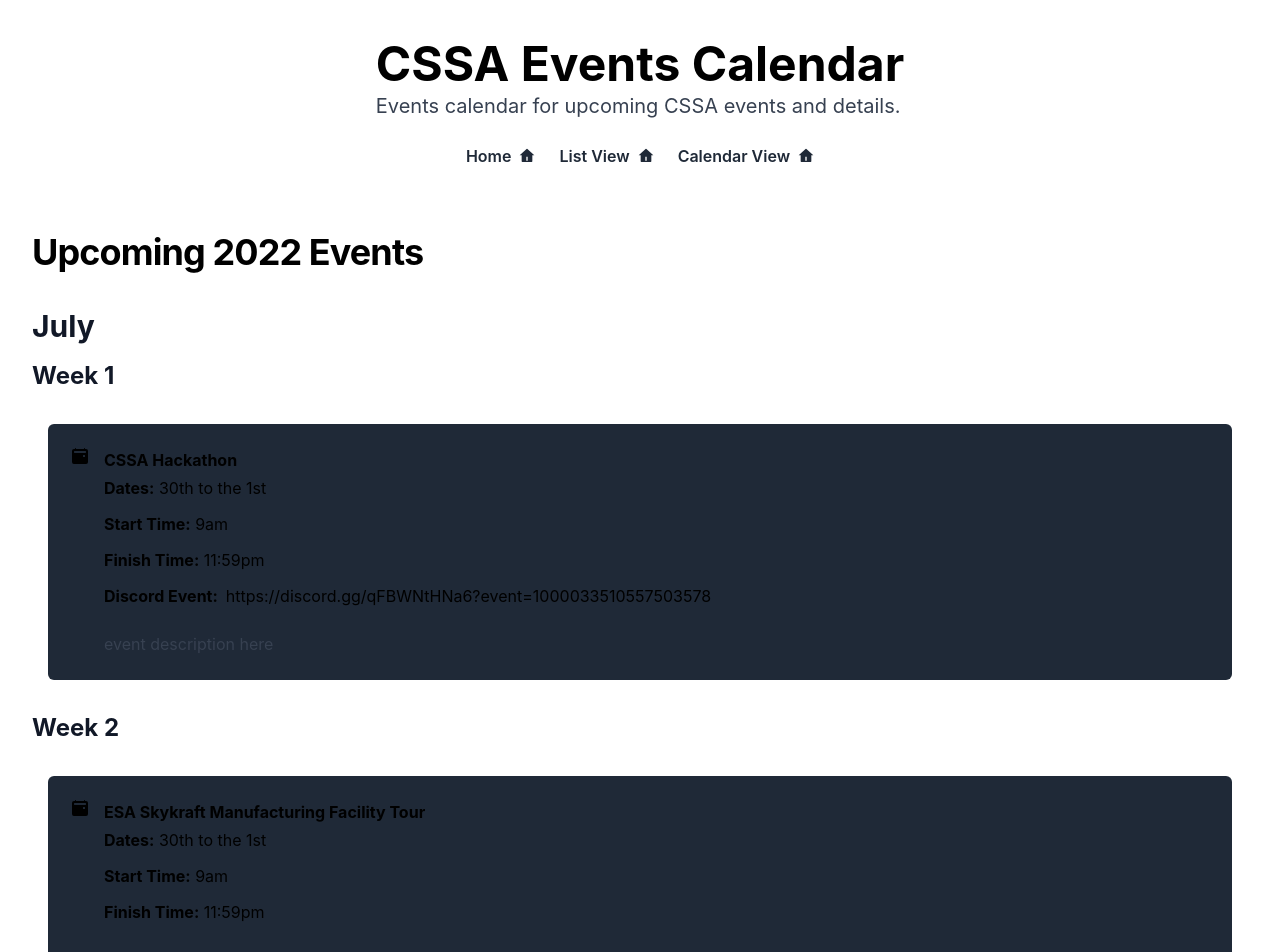
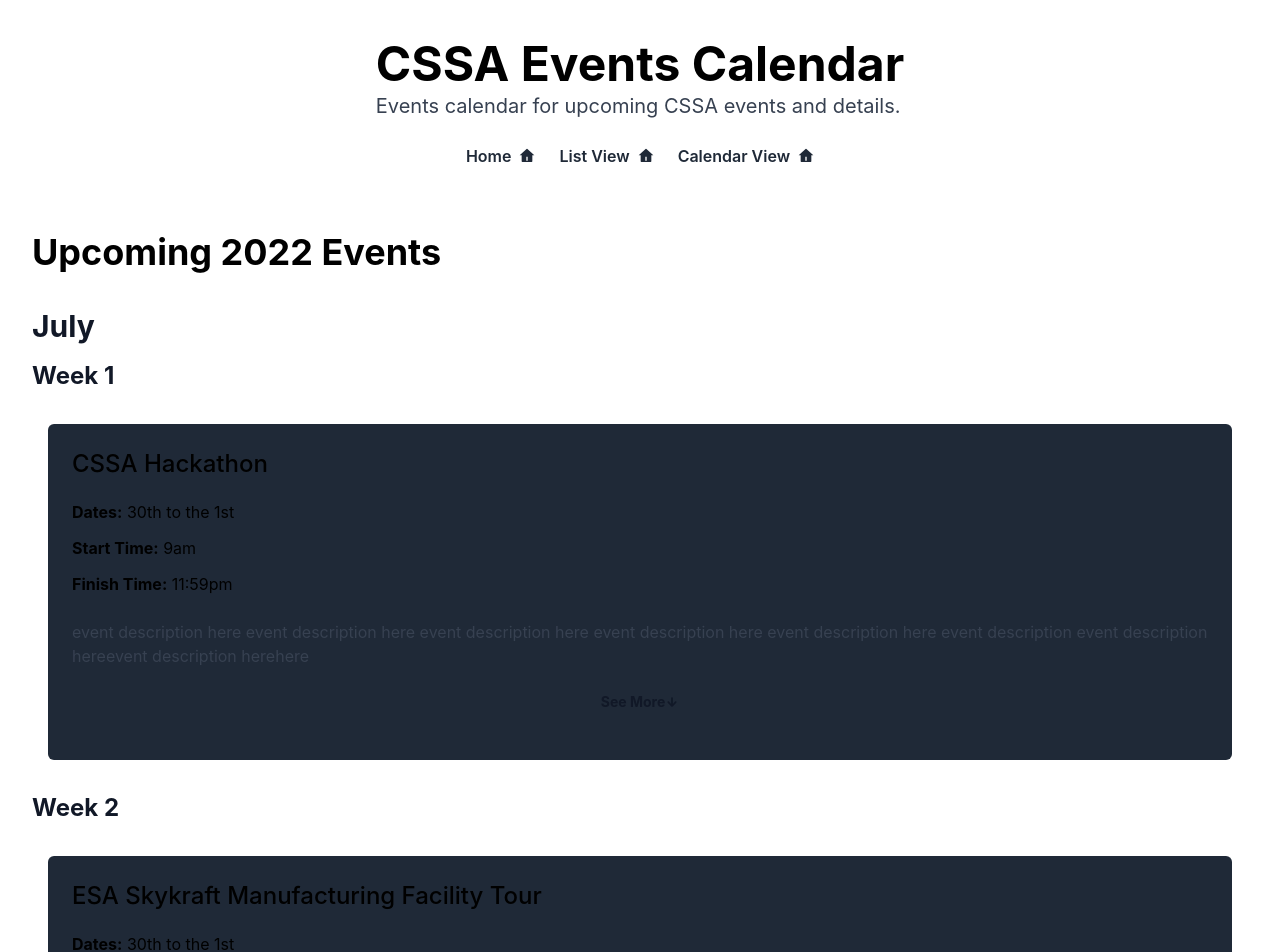
Before and after one commit to zevelopa/eventscalendar, a Next.js app: page / in a window 1280 px wide. Shown: the top 952 px of the page. Built offline with nearby package versions, Linux system fonts and the light colour scheme.

Commit message:
hide and show

```diff
--- a/components/Calendar.js
+++ b/components/Calendar.js
@@ -1,5 +1,5 @@
 import { useState } from 'react';
-import { BsFillCalendar2EventFill } from "react-icons/bs";
+import { IoMdArrowRoundDown, IoMdArrowRoundUp } from "react-icons/io";
 import kebabCase from "../lib/utils/kebabCase";
 
 const Divider = () => {
@@ -32,54 +32,70 @@
     );
 };
 
+
 const Event = ({ children, classStyle={}, title, anchor=title, week="", date="", startDate="", endDate="", startTime="", endTime="", facebookURL="", discordEvent="", URL="", URLName=""}) => {
+
+    const [isShowingMore, showMore] = useState(false);
+
+    const handleShow = ()=>{
+        setState({
+            isActive: true})
+    }
+
+    const handleHide = () =>{
+        setState({
+            isActive: false})
+    }
+
+
 
     let eventAnchor = kebabCase(anchor)
     const link = `#${eventAnchor}`
-    console.log("eventAnchor: " + {eventAnchor})
-
-
 
     return (
 
         <div className='p-4'>
             <div className="bg-gray-800 rounded-md p-6">
                 <div>
-                    <div className='flex gap-2 text-black dark:text-white font-medium'>
-                        <BsFillCalendar2EventFill className='mr-2'/>
-                        <h2 id={eventAnchor} className="font-bold hover:font-extrabold">
-                            <a href={link}>
-                                {title}
+                    <div className='flex gap-2 text-black dark:text-white pb-4'>
+                        <h2 id={eventAnchor}>
+                            <a href={link} >
+                                <p className="hover:font-extrabold font-medium text-2xl">{title}</p>
+
                             </a>
                         </h2>
                     </div>
                 </div>
 
                 {week != "" &&
-                    <p className='ml-8 pb-2 pt-1'><strong>Week:</strong> {week}</p>
+                    <p className='pb-2 pt-1'><strong>Week:</strong> {week}</p>
                 }
 
                 {date != "" &&
-                    <p className='ml-8 pb-2 pt-1'><strong>Date:</strong>Date: {date}</p>
+                    <p className='pb-2 pt-1'><strong>Date:</strong>Date: {date}</p>
                 }
 
                 {startDate != "" && endDate != "" &&
-                    <p className='ml-8 pb-2 pt-1'><strong>Dates:</strong> {startDate} to the {endDate}</p>
+                    <p className='pb-2 pt-1'><strong>Dates:</strong> {startDate} to the {endDate}</p>
                 }
 
                 {startTime != "" &&
-                    <p className='ml-8 pb-2 pt-1'><strong>Start Time:</strong> {startTime}</p>
+                    <p className='pb-2 pt-1'><strong>Start Time:</strong> {startTime}</p>
                 }
 
                 {endTime != "" &&
-                    <p className='ml-8 pb-2 pt-1'><strong>Finish Time:</strong> {endTime}</p>
+                    <p className='pb-2 pt-1'><strong>Finish Time:</strong> {endTime}</p>
                 }
 
+                <p className="text-gray-700 dark:text-gray-300 pt-4">{children}</p>
+
+                {isShowingMore ? (
+                        <div>
                             {facebookURL != "" &&
                                 <div className='flex'>
-                        <p className='ml-8 pb-2 pt-1'><strong>Facebook URL:</strong></p>
+                                    <p className='pb-2 pt-1'><strong>Facebook URL:</strong></p>
                                     <p className='pt-1 ml-2 hover:underline'>
-                            <a href={facebookURL}>
+                                        <a href={facebookURL} className="break-all">
                                             {facebookURL}
                                         </a>
                                     </p>
@@ -88,9 +104,9 @@
 
                             {discordEvent != "" &&
                                 <div className='flex'>
-                        <p className='ml-8 pb-2 pt-1'><strong>Discord Event:</strong></p>
+                                    <p className='pb-2 pt-1'><strong>Discord Event:</strong></p>
                                     <p className='pt-1 ml-2 hover:underline'>
-                            <a href={discordEvent}>
+                                        <a href={discordEvent} className="break-all">
                                             {discordEvent}
                                         </a>
                                     </p>
@@ -99,16 +115,35 @@
 
                             {URL != "" && URLName != "" &&
                                 <div className='flex'>
-                        <p className='ml-8 pb-2 pt-1'><strong>{URLName} url:</strong></p>
+                                    <p className='pb-2 pt-1'><strong>{URLName} url:</strong></p>
                                     <p className='pt-1 ml-2 hover:underline'>
-                            <a href={URL}>
+                                        <a href={URL} className="break-all">
                                         {URL}
                                         </a>
                                     </p>
                                 </div>
                             }
 
-                <p className="text-gray-700 dark:text-gray-300 ml-8 pt-4">{children}</p>
+                            <button
+                            type="button"
+                            className="flex items-center text-sm my-4 mx-auto px-4 py-2 rounded-md font-bold text-gray-900 dark:text-gray-100"
+                            onClick={() => showMore(false)}
+                            >
+                            Hide More
+                            <IoMdArrowRoundUp/>
+                            </button>
+                        </div>
+                    ) : (
+                        <button
+                        type="button"
+                        className="flex items-center text-sm my-4 mx-auto px-4 py-2 rounded-md font-bold text-gray-900 dark:text-gray-100"
+                        onClick={() => showMore(true)}
+                        >
+                        See More
+                        <IoMdArrowRoundDown/>
+                        </button>
+                    )
+                }
             </div>
         </div>
 
@@ -123,23 +158,23 @@
 );
 
 export default function Timeline() {
-    const [isShowingFullTimeline, showFullTimeline] = useState(false);
+
 
     return (
         <div className='container mx-auto'>
-            <h3 className="font-bold text-4xl md:text-4xl tracking-tight mb-4 mt-8 text-black dark:text-white pb-5">
+            <h3 className="font-bold text-4xl md:text-4xl mb-4 mt-8 text-black dark:text-white pb-5">
                 Upcoming 2022 Events
             </h3>
 
             <Month>July</Month>
             <Week>Week 1</Week>
             <Event title="CSSA Hackathon" anchor="cssa-hackathon" startDate="30th" endDate="1st" startTime="9am" endTime="11:59pm" discordEvent='https://discord.gg/qFBWNtHNa6?event=1000033510557503578'>
-                event description here
+                event description here event description here event description here event description here event description here event description event description hereevent description herehere
 
             </Event>
 
             <Week>Week 2</Week>
-            <Event title="ESA Skykraft Manufacturing Facility Tour" anchor="skykraft-tour" startDate="30th" endDate="1st" startTime="9am" endTime="11:59pm">
+            <Event title="ESA Skykraft Manufacturing Facility Tour" anchor="skykraft-tour" startDate="30th" endDate="1st" startTime="9am" endTime="11:59pm" facebookURL='https://www.facebook.com/208875825871192/posts/pfbid0dpGMQ5Tmctpyc4shxkc9vh1P51Xah8Tc6aL2PvMmFYoh1SfHkbU3JmY3DWYtfWyrl/'>
                 event description here
 
             </Event>
--- a/components/Footer.js
+++ b/components/Footer.js
@@ -0,0 +1,15 @@
+const Footer = () => {
+    return (
+        <footer className="mx-auto py-8">
+            <div className="flex">
+                <div className="p-4">Discord</div>
+                <div className="p-4">Facebook</div>
+                <div className="p-4">CSSA Website</div>
+                <div className="p-4">CSSA Twitter</div>
+            </div>
+        </footer>
+
+    )
+}
+
+export default Footer
--- a/components/Header.js
+++ b/components/Header.js
@@ -2,7 +2,7 @@
 
 const Header = () => {
     return (
-        // <div className="grid grid-cols-2">
+        <div className="mx-auto">
             <div className="pt-10 flex flex-col max-w-2xl mx-auto">
                 <h1 className="font-bold content-center text-3xl md:text-5xl mb-1 text-black dark:text-white">
                 CSSA Events Calendar
@@ -13,8 +13,8 @@
                 </h2>
 
             </div>
-        // </div>
-
+            <Nav/>
+        </div>
     )
 }
 
--- a/pages/index.js
+++ b/pages/index.js
@@ -1,14 +1,15 @@
 import Container from "../components/Container";
 import Header from "../components/Header"
 import Calendar from "../components/Calendar"
-import Nav from "../components/Nav"
+import Footer from "../components/Footer"
 
 export default function Home() {
     return (
         <Container>
             <Header/>
-            <Nav/>
             <Calendar/>
+            <Footer/>
         </Container>
+
     )
 }
```
Lines whose indentation alone changed are shown as unchanged.
